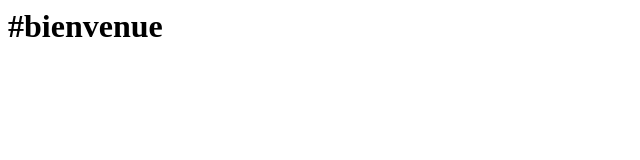
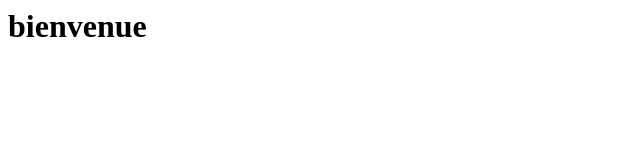
Before and after one commit to Matthieue/LDSB1-Tp-Git, a plain HTML site: page index.html in a window 1280 px wide. Shown: the full height of the page, 0-640 px from the left. Drawn offline with Linux system fonts and the light colour scheme.

Commit message:
Update index.html

```diff
--- a/index.html
+++ b/index.html
@@ -1 +1 @@
-<H1> #bienvenue </H1>
+<H1> bienvenue </H1>
```
